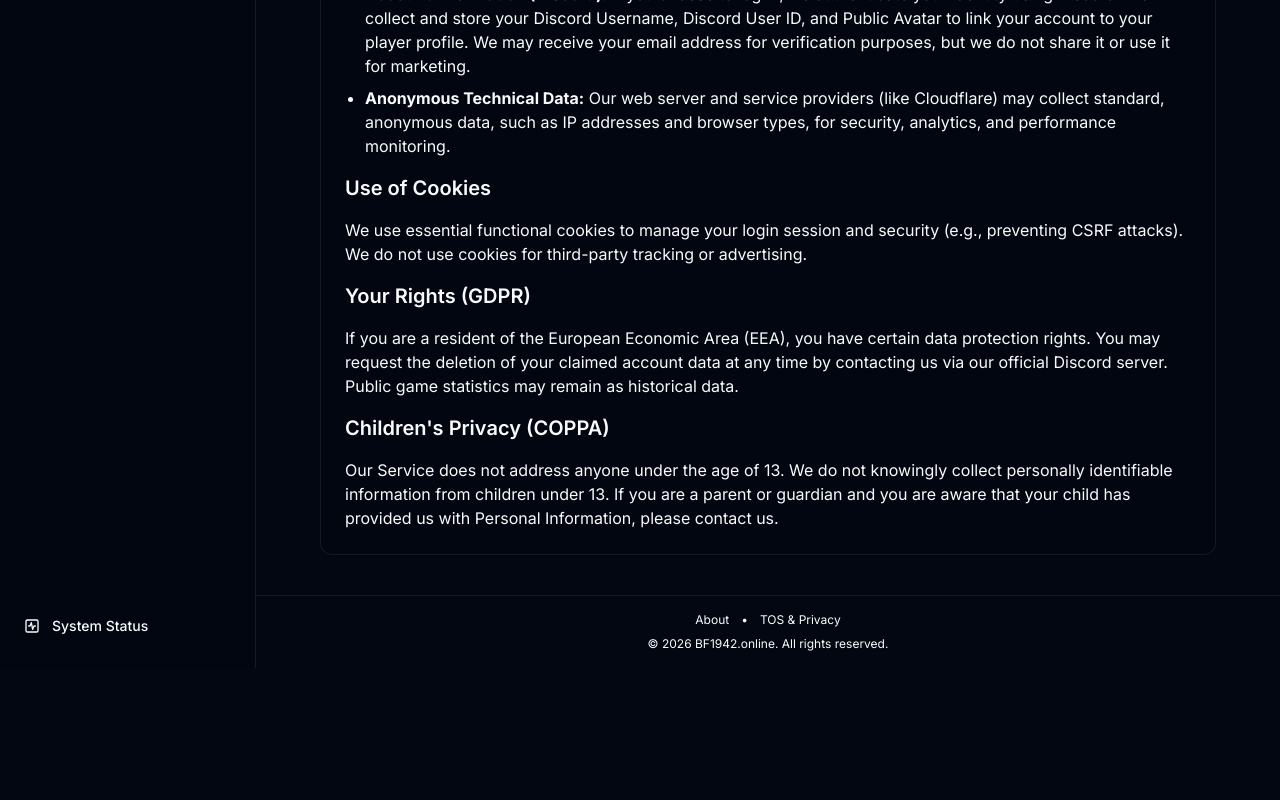
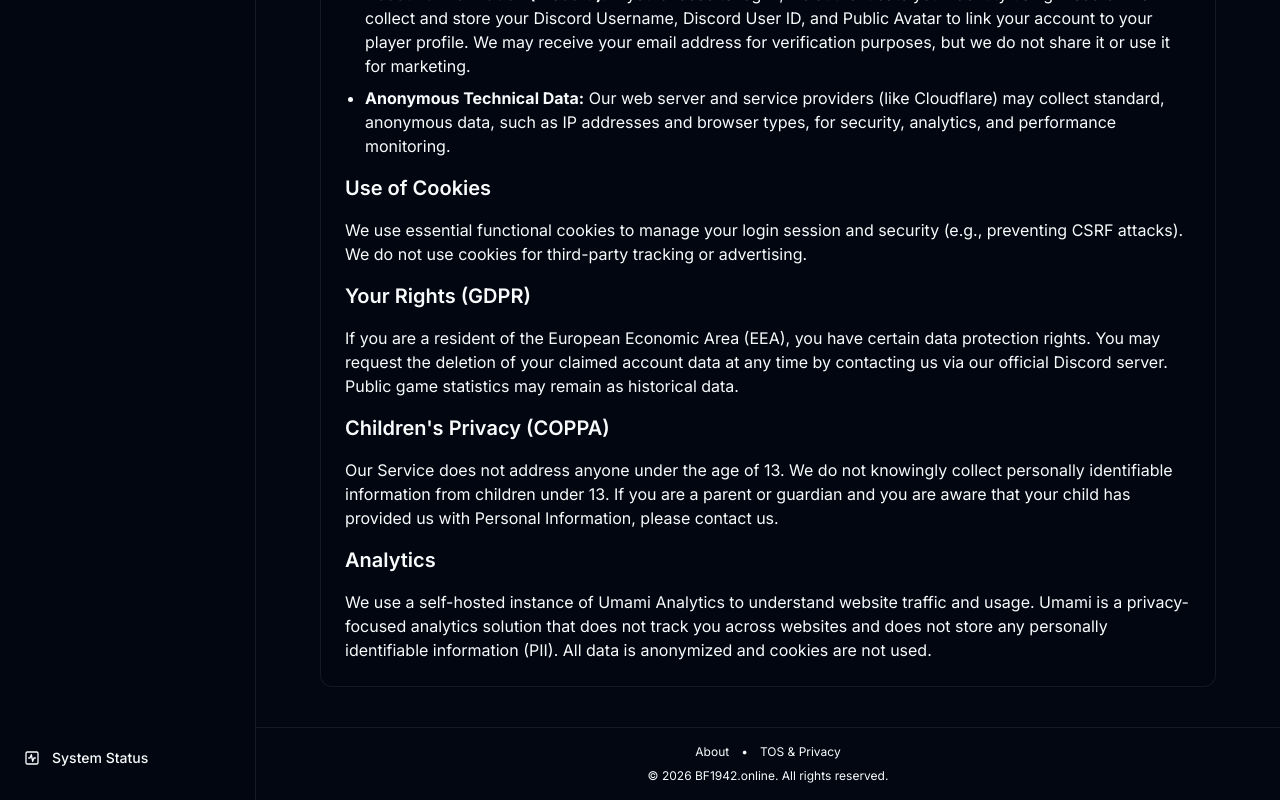
Before and after one commit to hootmeow/bf1942-site, a Next.js app: page /tos-privacy in a window 1280 px wide. Shown: the part 1366-2166 px from the top of the page. Before the commit the page ends 2034 px from the top, so only its background shows below. Built offline with nearby package versions, Linux system fonts and the light colour scheme; no server answers.

Commit message:
Umami and TOS Update
Adding advanced analytics for site traffic and updating TOS.

```diff
--- a/app/layout.tsx
+++ b/app/layout.tsx
@@ -5,6 +5,7 @@ import "./globals.css";
 
 import { ThemeProvider } from "@/components/theme-provider";
 import { AppShell } from "@/components/app-shell";
+import Script from "next/script";
 
 const inter = Inter({ subsets: ["latin"], variable: "--font-inter" });
 
@@ -54,6 +55,12 @@ export default async function RootLayout({ children }: { children: React.ReactNo
   return (
     <html lang="en" suppressHydrationWarning>
       <body className={`${inter.variable} font-sans`}>
+        {/* --- Umami Analytics --- */}
+        <Script
+          src="https://analytics.bf1942.online/script.js"
+          data-website-id="6dab5e14-3b7c-4d1e-a756-ed4b219fc1ff"
+          strategy="afterInteractive"
+        />
         {/* --- ADDED: WebSite JSON-LD Schema --- */}
         <script
           type="application/ld+json"
--- a/app/tos-privacy/page.tsx
+++ b/app/tos-privacy/page.tsx
@@ -143,6 +143,13 @@ export default function TosPrivacyPage() {
                 guardian and you are aware that your child has provided us with Personal Information,
                 please contact us.
               </p>
+              <H3>Analytics</H3>
+              <p>
+                We use a self-hosted instance of Umami Analytics to understand website traffic and usage.
+                Umami is a privacy-focused analytics solution that does not track you across websites and
+                does not store any personally identifiable information (PII). All data is anonymized and
+                cookies are not used.
+              </p>
             </ProseContent>
           </CardContent>
         </Card>
```
